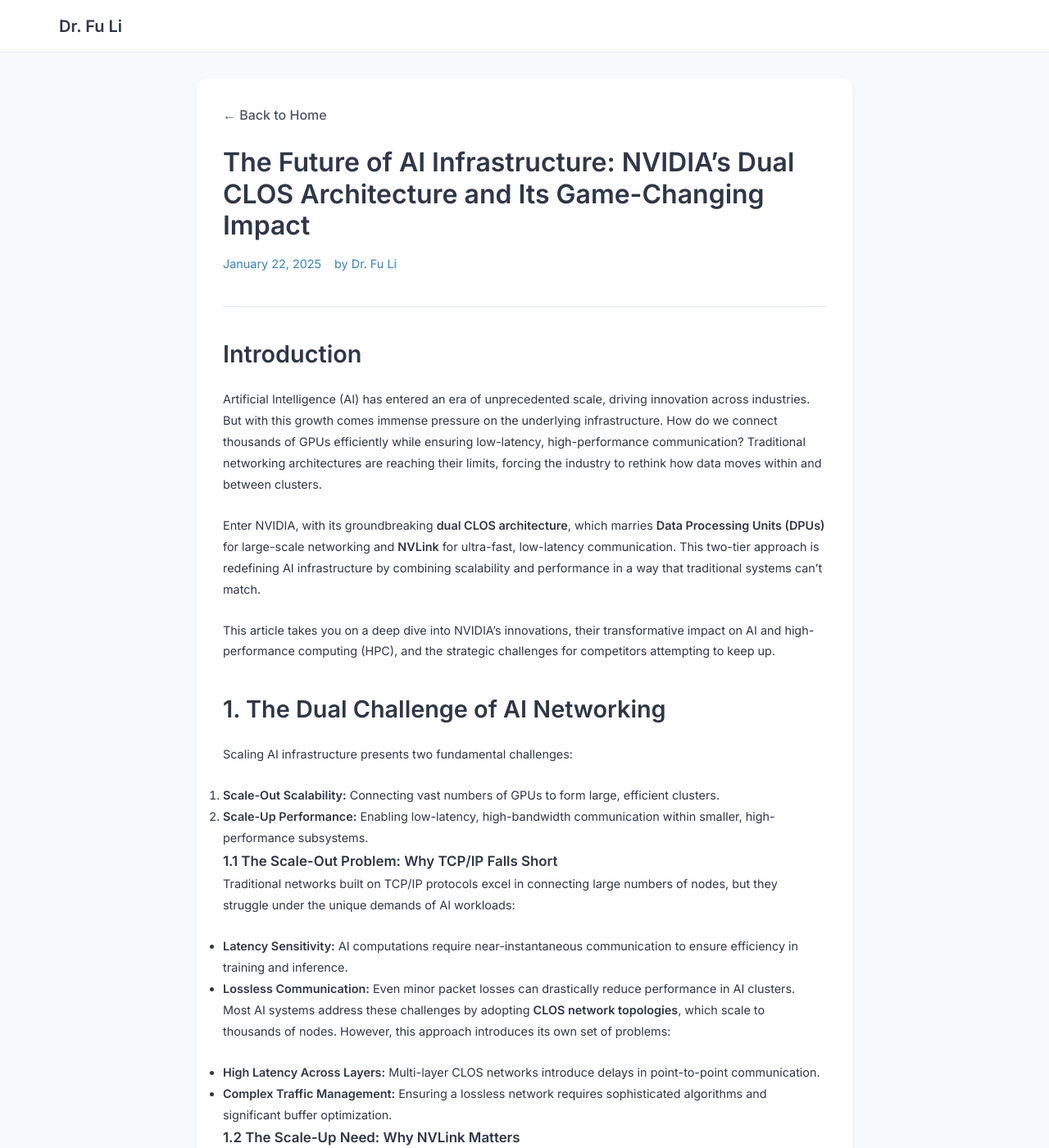
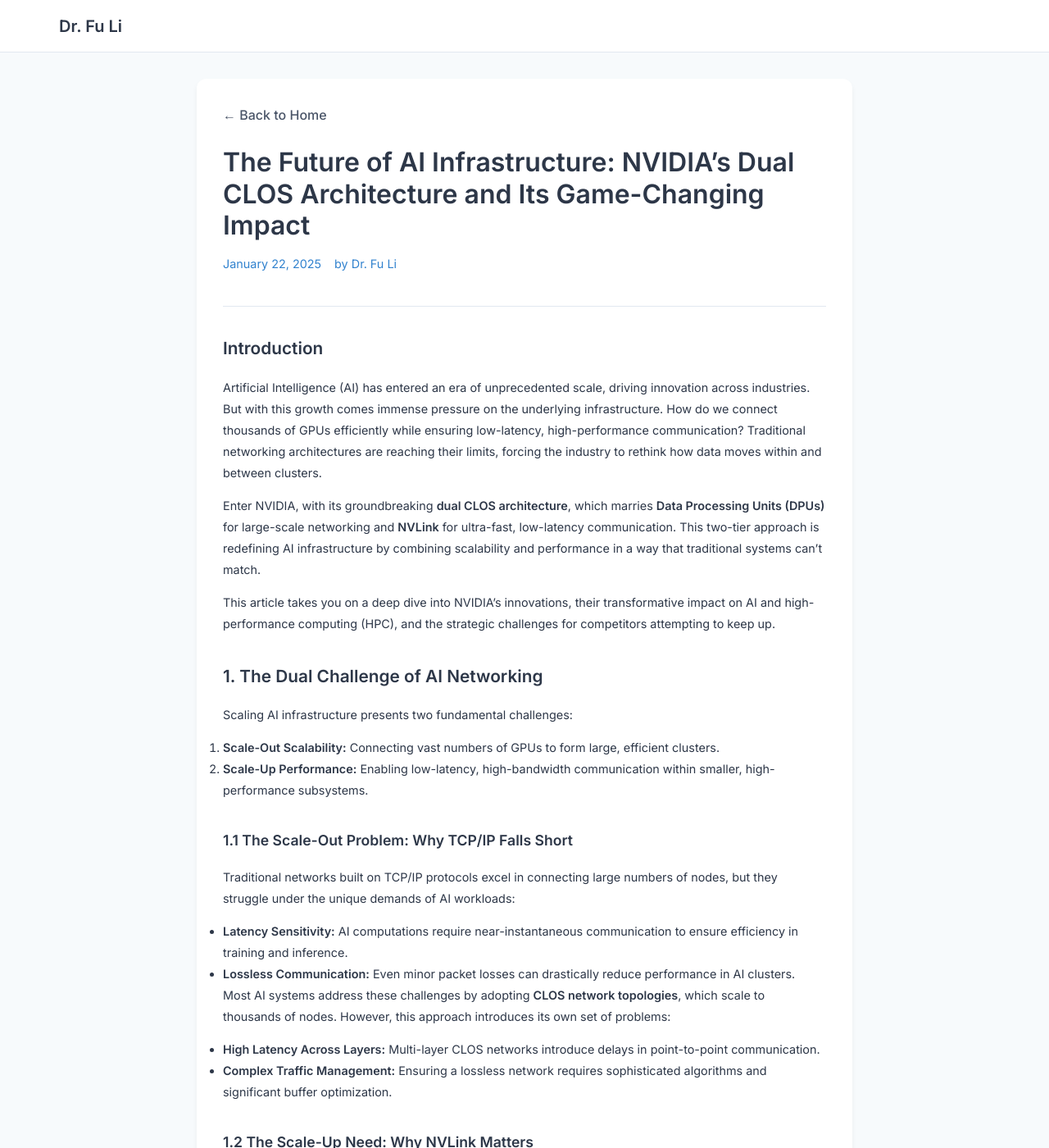
Before and after one commit to leoustc/leoustc.github.io, a Jekyll site: the page built from _posts/2025-01-22-nvidia-ai-infrastructure.md, in a window 1280 px wide and 1400 px high. Shown: the whole window at 82% size. Built offline with Jekyll 4.4.1, drawn with Linux system fonts in a browser that asks for light colours.

Commit message:
20250122.23.02.02.52470

```diff
--- a/assets/css/styles.css
+++ b/assets/css/styles.css
@@ -132,13 +132,23 @@
     line-height: 1.8;
 }
 
+.post-content h1 {
+    font-size: 1.5rem;
+    margin: 2rem 0 1rem;
+}
+
 .post-content h2 {
-    font-size: 1.8rem;
+    font-size: 1.3rem;
+    margin: 2rem 0 1rem;
+}
+
+.post-content h3 {
+    font-size: 1.1rem;
     margin: 2rem 0 1rem;
 }
 
 .post-content p {
-    margin-bottom: 1.5rem;
+    margin-bottom: 0.9rem;
 }
 
 .post-navigation {
```
